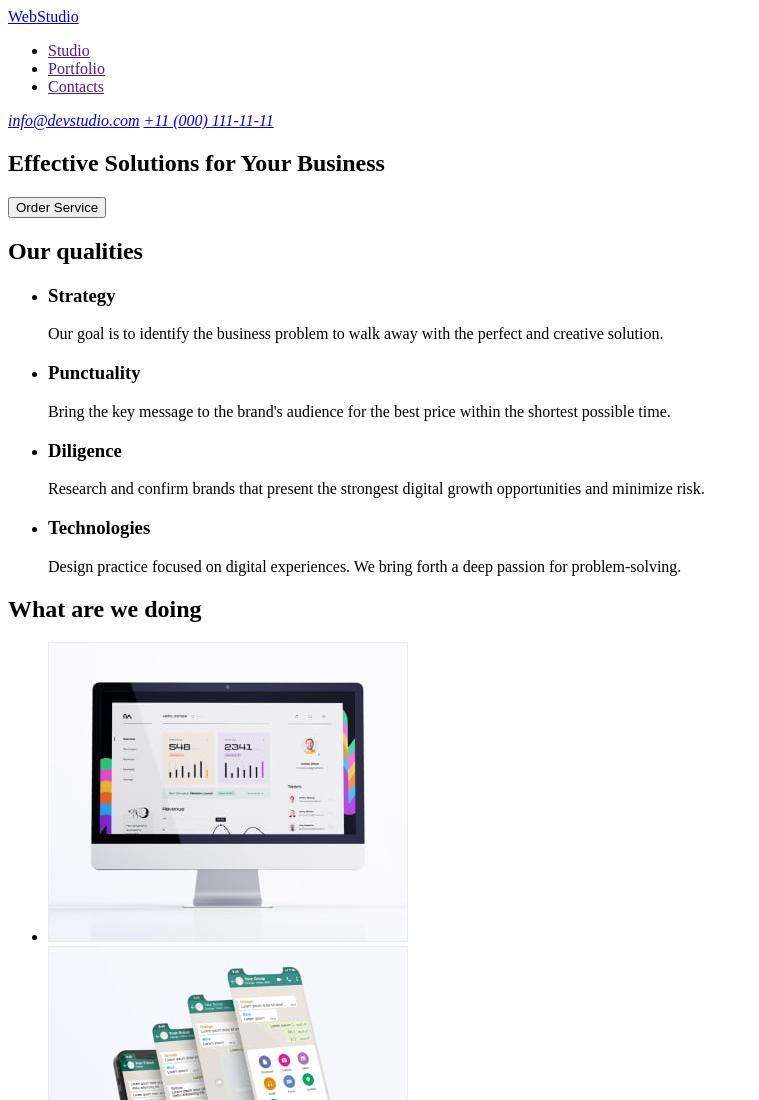
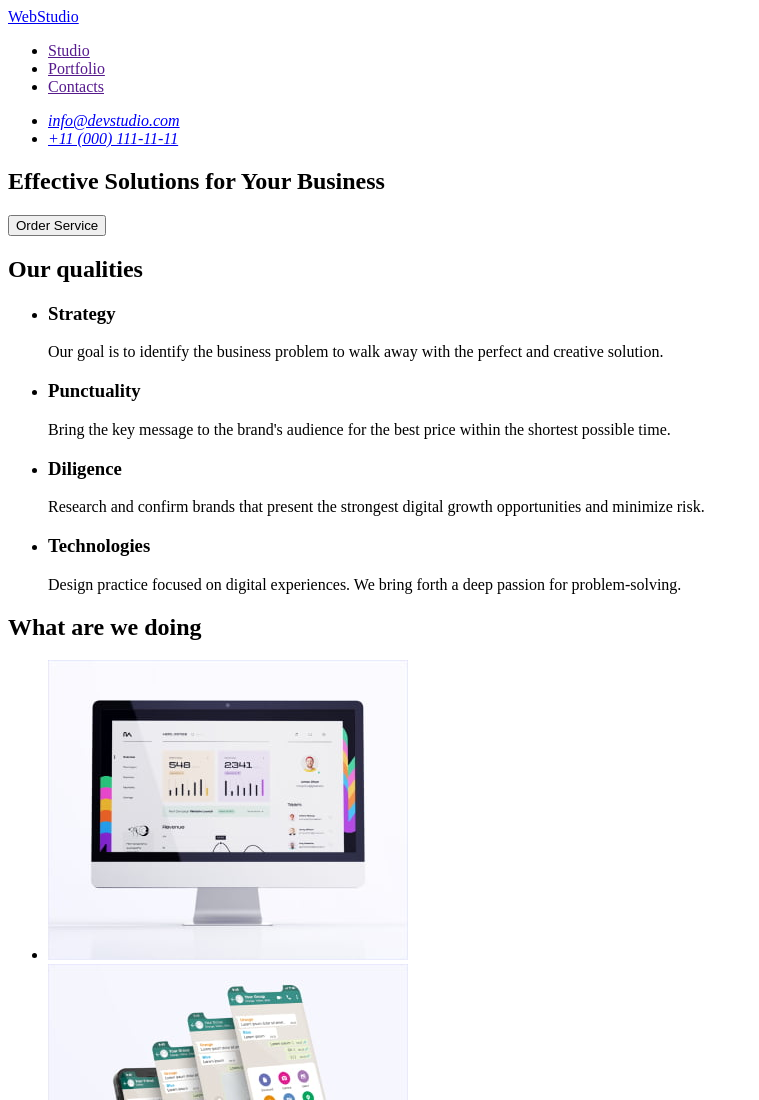
Before and after one commit to VadymVelenets/goit-markup-hw-01, a plain HTML site: page index.html in a window 1280 px wide. Shown: the top 1100 px of the page, without its empty margins (0-759 px from the left). Drawn offline with Linux system fonts and the light colour scheme.

Commit message:
Update index.html

```diff
--- a/index.html
+++ b/index.html
@@ -25,8 +25,10 @@
         </ul>
       </nav>
       <address>
-        <a href="mailto:info@devstudio.com">info@devstudio.com</a>
-        <a href="tel:+11(000)1111111">+11 (000) 111-11-11</a>
+        <ul>
+            <li><a href="mailto:info@devstudio.com">info@devstudio.com</a></li>
+            <li><a href="tel:+11(000)1111111">+11 (000) 111-11-11</a></li>
+        </ul>
       </address>
     </header>
     <main>
```
